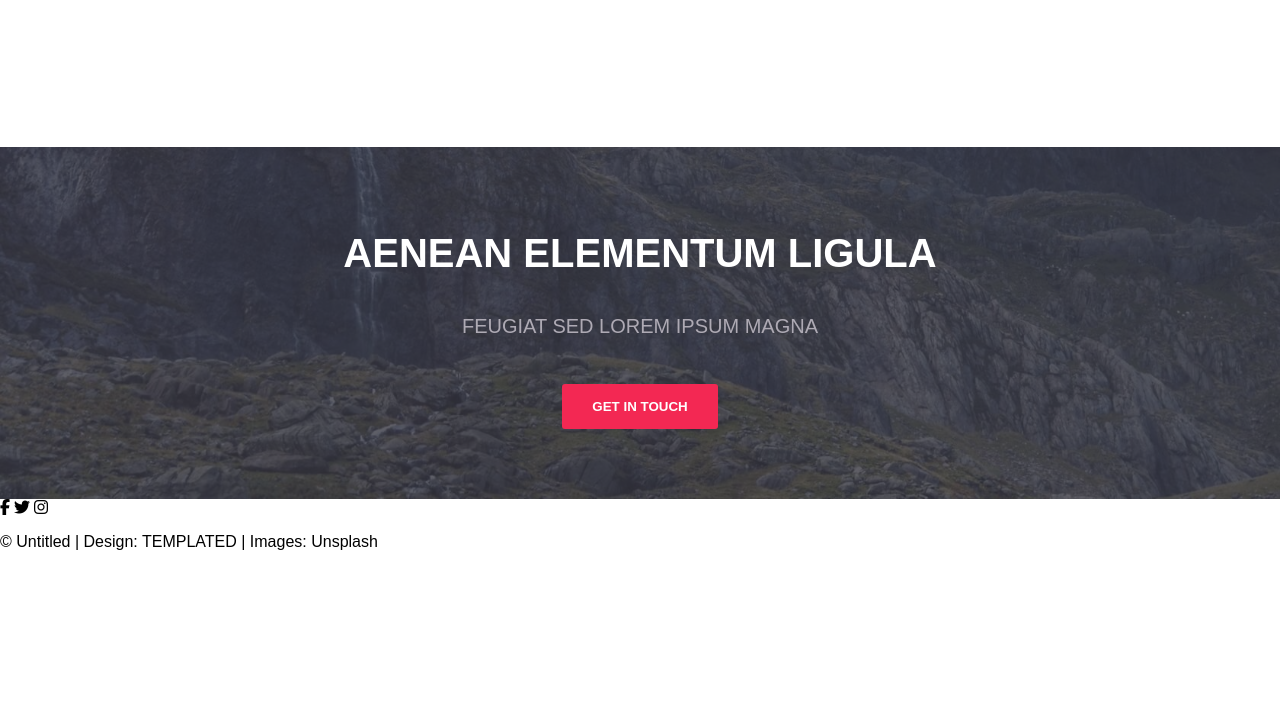
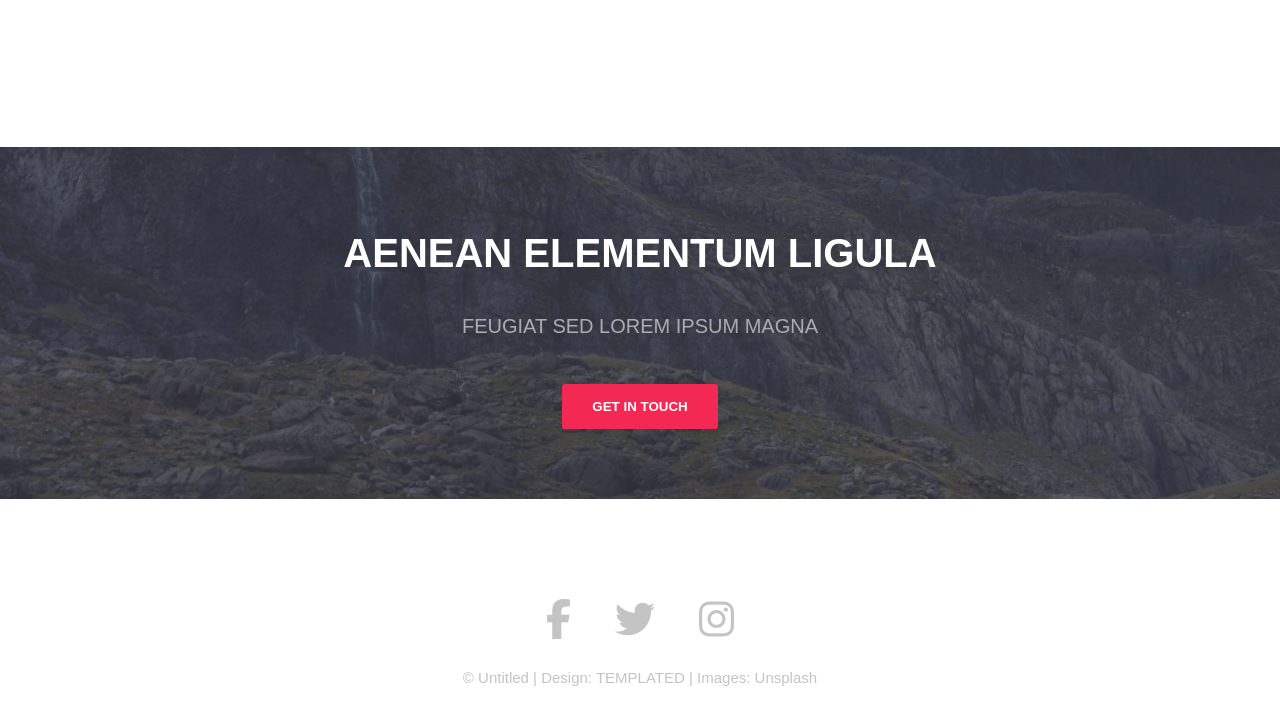
Before and after one commit to vicfir/spatial, a plain HTML site: page index.html in a window 1280 px wide. Shown: the part 2869-3593 px from the top of the page. Before the commit the page ends 3436 px from the top, so only its background shows below. Drawn offline with Linux system fonts and the light colour scheme.

Commit message:
style footer

```diff
--- a/public/sass/style.sass
+++ b/public/sass/style.sass
@@ -205,3 +205,18 @@ nav
         font-weight: 100
         color: #aeaab4
         margin-top: 0
+
+
+//------------------FOOTER-------------------
+footer
+    padding: 100px 0
+    text-align: center
+    color: #b0b0b0bf
+
+    p
+        font-size: 15px
+        margin: 30px
+
+    i
+        font-size: 40px
+        margin: 0 20px
```
Also changed, not shown: public/css/style.css, 1 other file.
